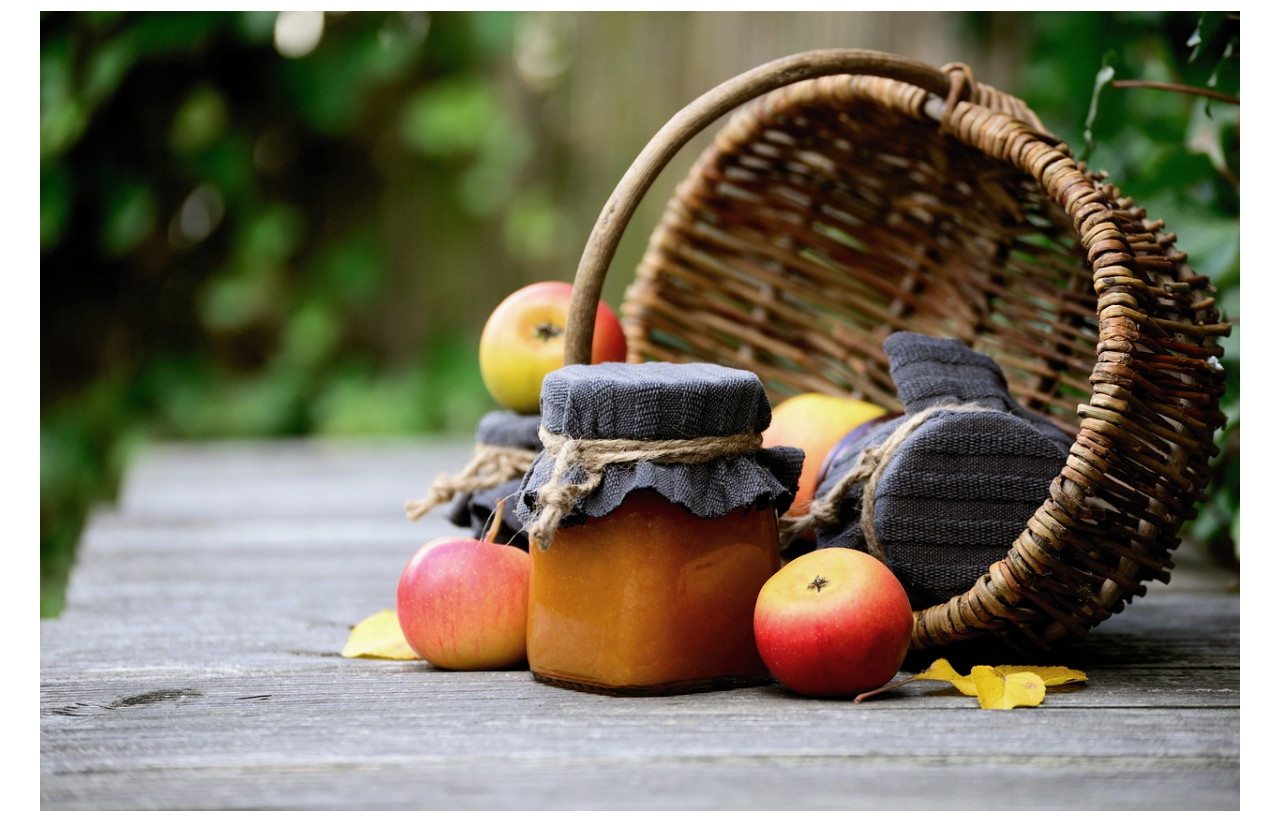
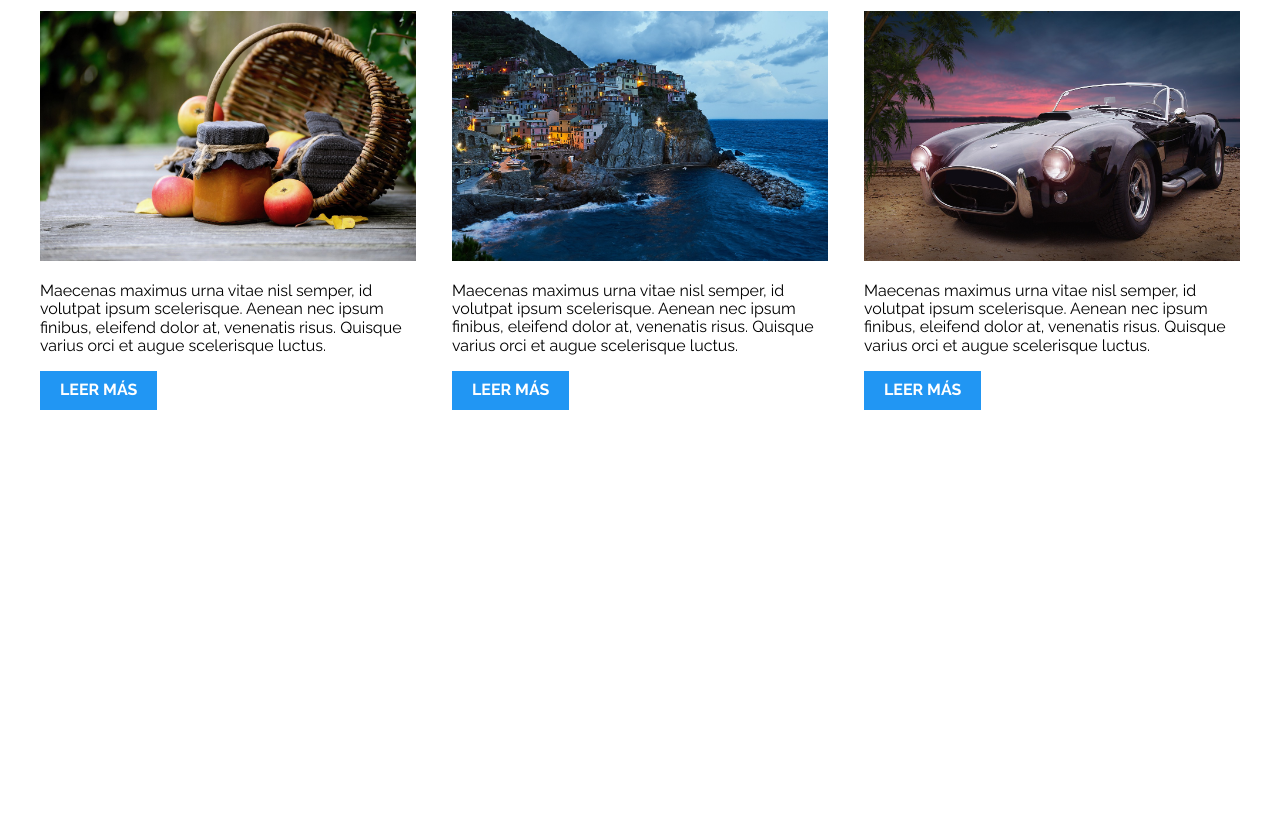
Before and after one commit to PabloAnv/PatronesRWD, a plain HTML site: page 04-3columnas_iguales_flexbox/index.html in a window 1280 px wide. Shown: the part 89-912 px from the top of the page. After the commit the page ends 800 px from the top, so only its background shows below. Drawn offline with nearby package versions, Linux system fonts and the light colour scheme.

Commit message:
Tres columnas iguales Flexbox

```diff
--- a/04-3columnas_iguales_flexbox/css/styles.css
+++ b/04-3columnas_iguales_flexbox/css/styles.css
@@ -28,7 +28,7 @@ h1 {
     margin: 0 auto;
 }
 
-.entrada-blog a {
+.flex__entrada-blog a {
     display: inline-block;
     background-color: #2196F3;
     color: white;
@@ -39,3 +39,14 @@ h1 {
 }
 
 /** CODIGO AQUI **/
+
+@media(min-width: 768px) {
+    .flex{
+        display: flex;
+        justify-content: space-between;
+    }
+
+    .flex__entrada-blog{
+        flex: 0 0 calc( 33% - 2rem);
+    }
+}
--- a/04-3columnas_iguales_flexbox/index.html
+++ b/04-3columnas_iguales_flexbox/index.html
@@ -12,15 +12,15 @@
 
 <body>
 
-    <div class="contenedor">
-        <article class="entrada-blog">
+    <div class="contenedor flex">
+        <article class="flex__entrada-blog">
             <h1>Titulo Entrada Blog</h1>
             <img src="img/imagen1.jpg">
             <p>Maecenas maximus urna vitae nisl semper, id volutpat ipsum scelerisque. Aenean nec ipsum finibus, eleifend dolor at, venenatis risus. Quisque varius orci et augue scelerisque luctus.</p>
             <a href="#">Leer más</a>
         </article>
 
-        <article class="entrada-blog">
+        <article class="flex__entrada-blog">
             <h1>Titulo Entrada Blog</h1>
             <img src="img/imagen2.jpg">
 
@@ -28,7 +28,7 @@
             <a href="#">Leer más</a>
         </article>
 
-        <article class="entrada-blog">
+        <article class="flex__entrada-blog">
             <h1>Titulo Entrada Blog</h1>
             <img src="img/imagen3.jpg">
 
```
